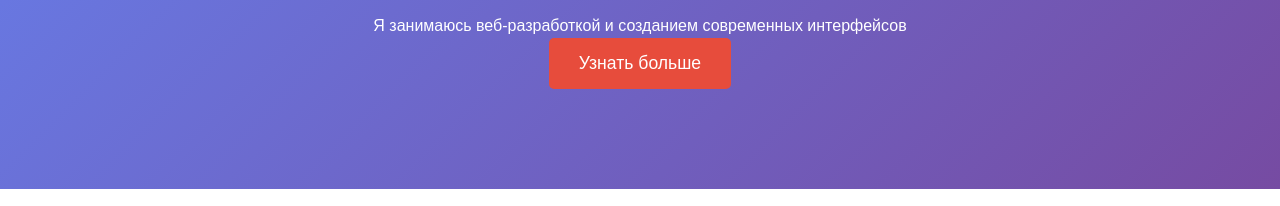
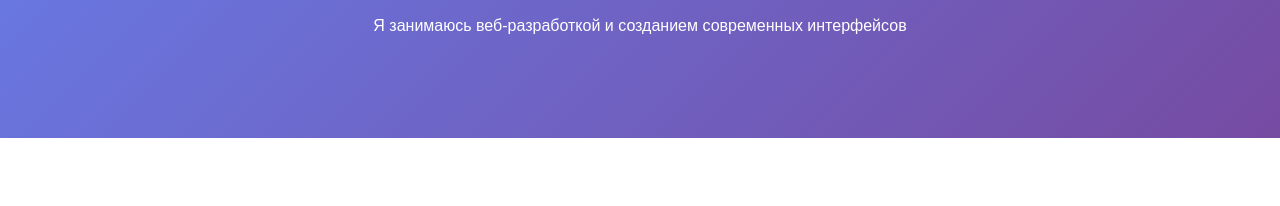
Before and after one commit to VasX2K/frontend-and-backend-practice, a plain HTML site: page index.html in a window 1280 px wide. Shown: the part 290-496 px from the top of the page. Drawn offline with Linux system fonts and the light colour scheme.

Commit message:
доработка

```diff
--- a/index.html
+++ b/index.html
@@ -25,7 +25,6 @@
             <div class="hero-content">
                 <h1>Добро пожаловать на мой сайт-портфолио</h1>
                 <p>Я занимаюсь веб-разработкой и созданием современных интерфейсов</p>
-                <button class="cta-button">Узнать больше</button>
             </div>
         </section>
 
```
Also changed, not shown: 1 other file.
